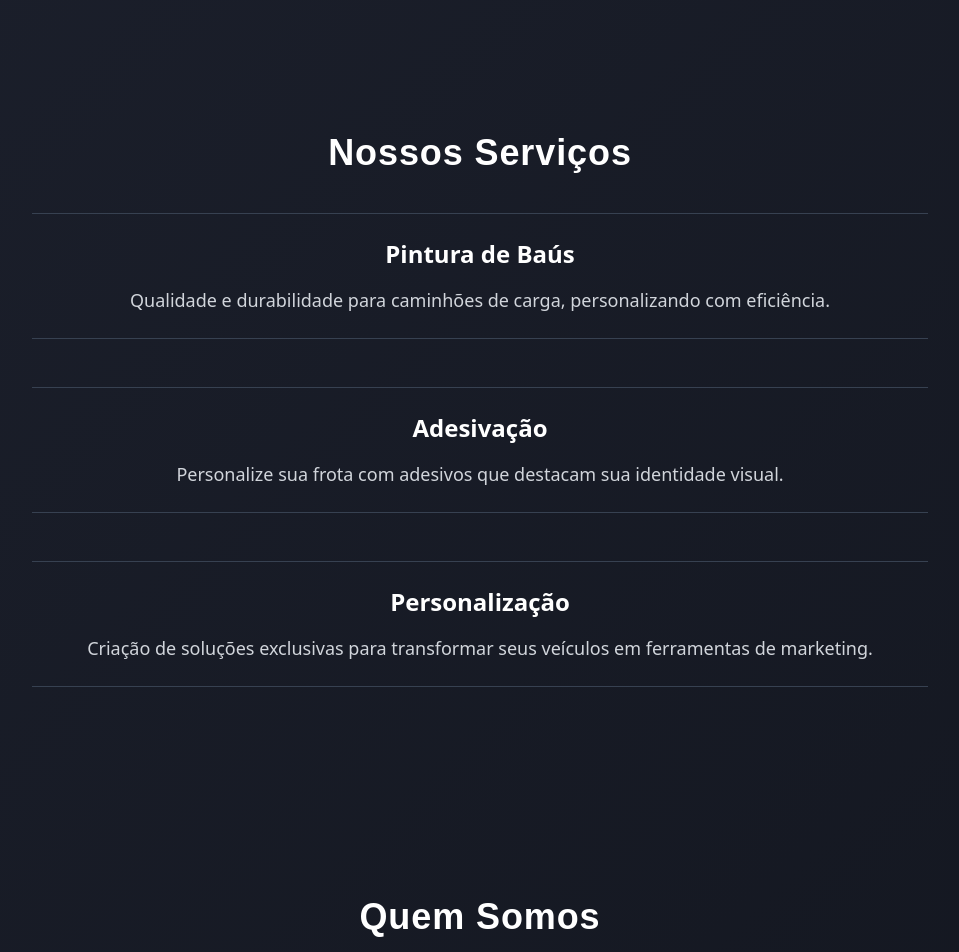
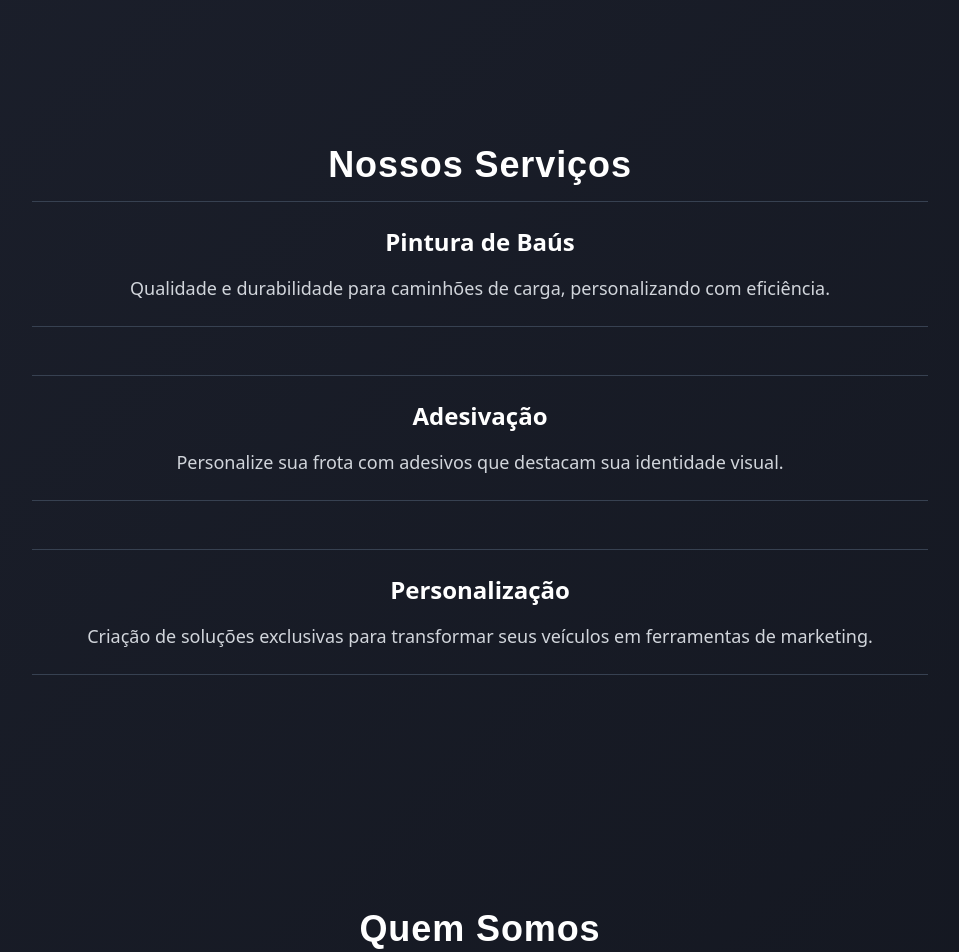
Before and after one commit to brunosenadev/b2-frotas-projeto, a Next.js app: page / in a window 1280 px wide. Shown: the part 1660-2612 px from the top of the page, without its empty margins (160-1119 px from the left). Built offline with nearby package versions, Linux system fonts and the light colour scheme.

Commit message:
fix: adjust type of variable

```diff
--- a/src/app/page.tsx
+++ b/src/app/page.tsx
@@ -9,7 +9,7 @@ import {
 import Image from "next/image";
 
 export default function Home() {
-  const handleScroll = (id: any) => {
+  const handleScroll = (id: string) => {
     const section = document.getElementById(id);
     if (section) {
       section.scrollIntoView({ behavior: "smooth" });
@@ -73,7 +73,7 @@ export default function Home() {
 
         <section id="services" className="min-h-screen flex flex-col items-center justify-center text-center">
           <h2
-            className="text-4xl font-bold tracking-wide mb-10"
+            className="text-4xl font-bold tracking-wide mb-4"
             style={{
               fontFamily: 'Poppins, sans-serif',
               color: '#FFFFFF',
@@ -107,7 +107,7 @@ export default function Home() {
         </section>
         <section id="about" className="min-h-screen flex flex-col items-center justify-center">
         <h2
-            className="text-4xl font-bold tracking-wide mb-10"
+            className="text-4xl font-bold tracking-wide mb-4"
             style={{
               fontFamily: 'Poppins, sans-serif',
               color: '#FFFFFF',
```
